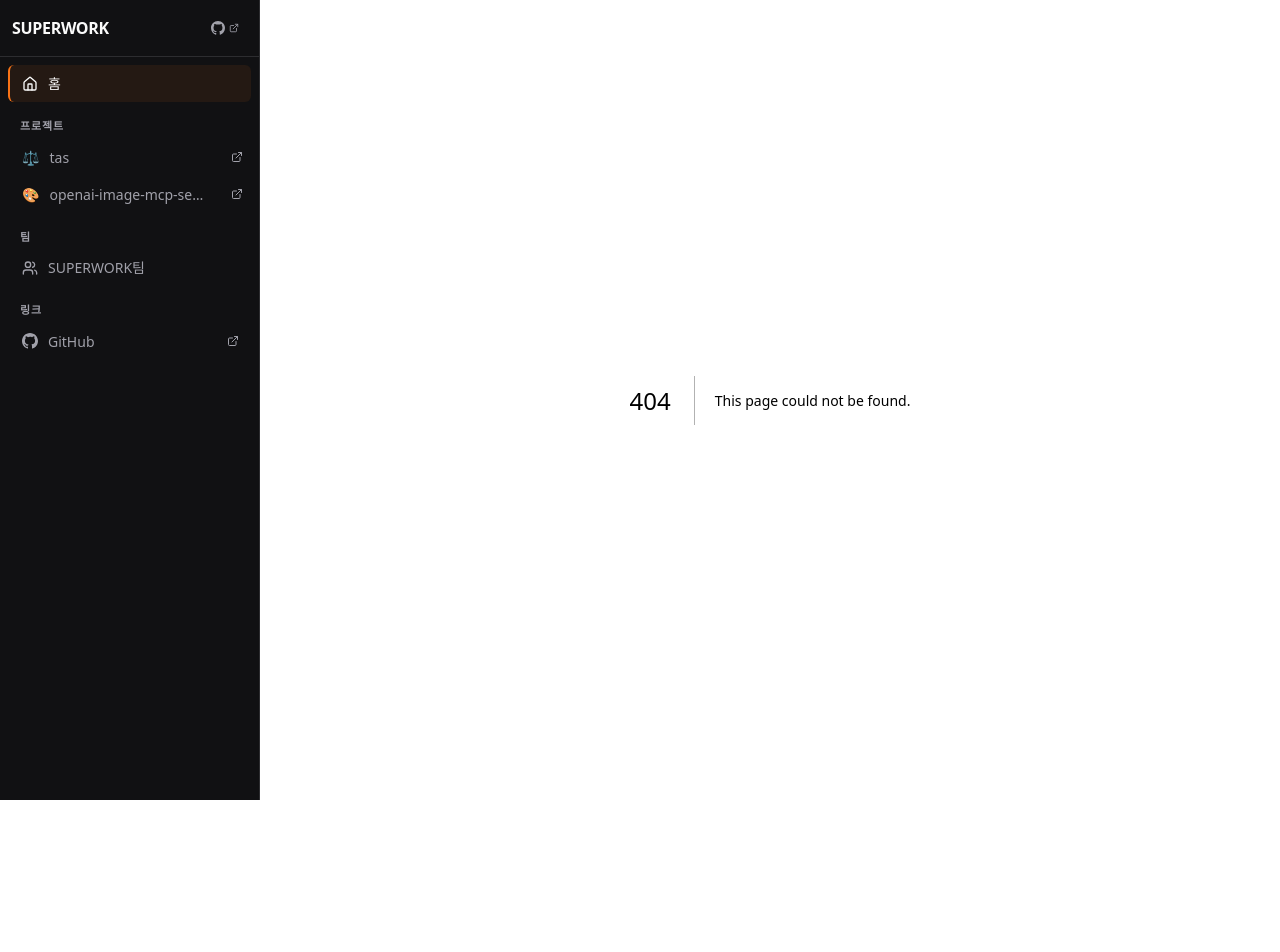
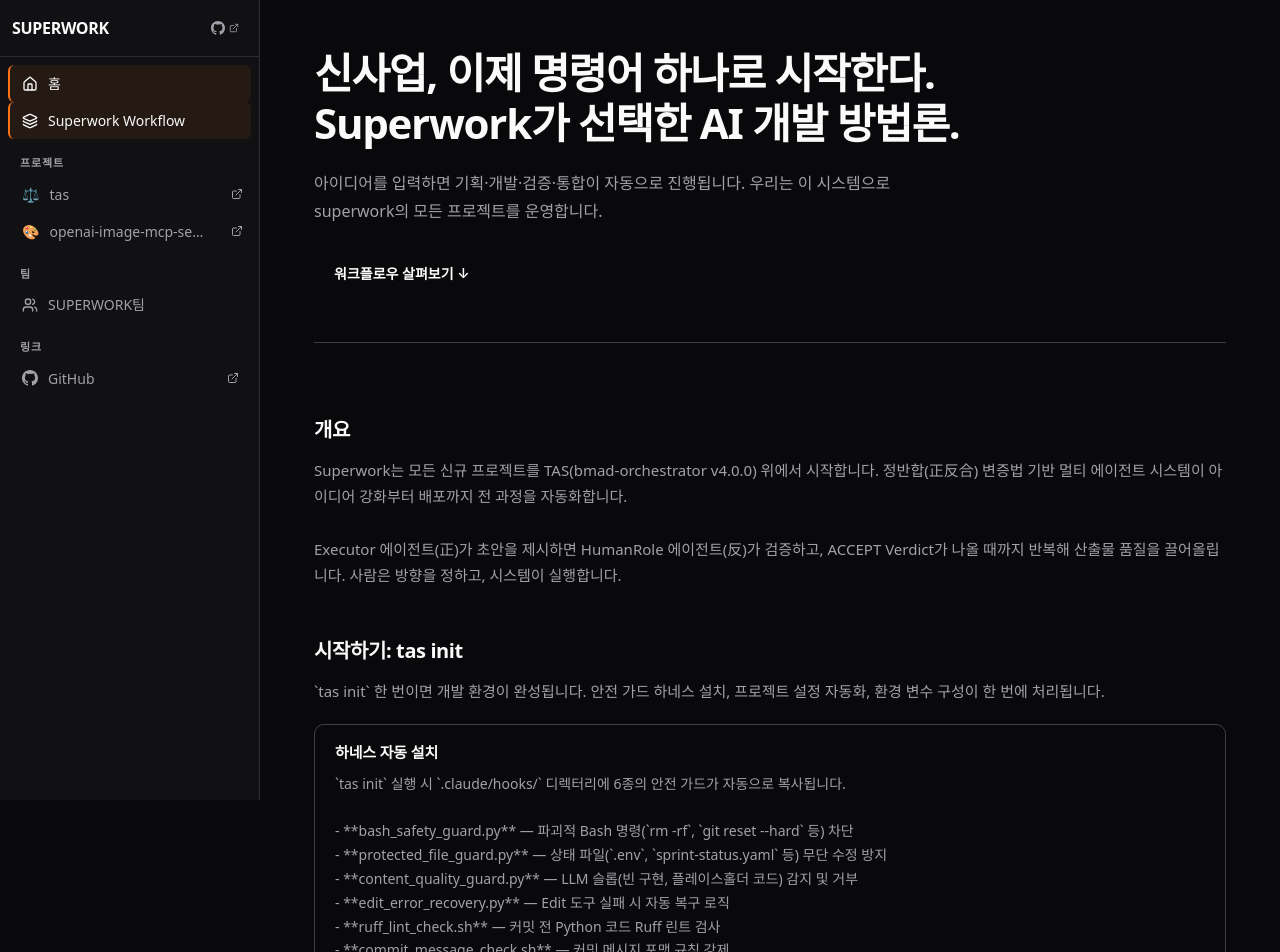
Before and after one commit to SuperworkTF/Superwork_KTNasmedia, a Next.js app: page /Superwork_KTNasmedia/workflow in a window 1280 px wide. Before the commit this address had no page. Shown: the top 952 px of the page. Before the commit the page ends 800 px from the top, so only its background shows below. Built offline with nearby package versions, Linux system fonts and the light colour scheme; a web font is replaced by a local one.

Commit message:
chunk-2: Sidebar 엔트리 + /workflow 라우트 스켈레톤
dialectic verdict: ACCEPT

rounds: 1

```diff
--- /dev/null
+++ b/src/app/workflow/page.tsx
@@ -0,0 +1,172 @@
+import type { Metadata } from 'next';
+import { heroCopy, workflowSections } from '@/data/workflow';
+
+export const metadata: Metadata = {
+  title: 'Superwork Workflow — SUPERWORK',
+  description:
+    'TAS(bmad-orchestrator) 기반 AI 개발 방법론. 아이디어부터 배포까지 전 과정을 자동화합니다.',
+  openGraph: {
+    title: 'Superwork Workflow — SUPERWORK',
+    description:
+      'TAS(bmad-orchestrator) 기반 AI 개발 방법론. 아이디어부터 배포까지 전 과정을 자동화합니다.',
+  },
+};
+
+export default function WorkflowPage() {
+  return (
+    <main id="main-content">
+      <div
+        style={{
+          maxWidth: '960px',
+          margin: '0 auto',
+          padding: '48px 24px 96px',
+        }}
+      >
+        {/* ── 히어로 ─────────────────────────────────────────────────── */}
+        <section
+          style={{
+            marginBottom: '72px',
+            paddingBottom: '48px',
+            borderBottom: '1px solid var(--color-outline)',
+          }}
+        >
+          <h1
+            style={{
+              fontSize: 'clamp(1.75rem, 4vw, 2.625rem)',
+              fontWeight: 700,
+              color: 'var(--color-snow)',
+              letterSpacing: '-0.03em',
+              lineHeight: 1.2,
+              marginBottom: '20px',
+              whiteSpace: 'pre-line',
+            }}
+          >
+            {heroCopy.headline}
+          </h1>
+          <p
+            style={{
+              color: 'var(--color-muted)',
+              lineHeight: 1.75,
+              fontSize: '1rem',
+              maxWidth: '620px',
+              marginBottom: '28px',
+            }}
+          >
+            {heroCopy.subcopy}
+          </p>
+          {heroCopy.ctaLabel && (
+            <a
+              href="#overview"
+              style={{
+                display: 'inline-flex',
+                alignItems: 'center',
+                gap: '6px',
+                padding: '10px 20px',
+                borderRadius: '8px',
+                fontSize: '0.875rem',
+                fontWeight: 600,
+                backgroundColor: 'var(--color-ember)',
+                color: '#fff',
+                textDecoration: 'none',
+              }}
+            >
+              {heroCopy.ctaLabel} ↓
+            </a>
+          )}
+        </section>
+
+        {/* ── 섹션 목록 스켈레톤 (chunk 3에서 다뎁스 네비 + 본문 확장) ── */}
+        <div
+          style={{
+            display: 'flex',
+            flexDirection: 'column',
+            gap: '48px',
+          }}
+        >
+          {workflowSections.map((section) => (
+            <section key={section.id} id={section.id}>
+              {/* 섹션 헤딩 */}
+              <h2
+                style={{
+                  fontSize: '1.25rem',
+                  fontWeight: 700,
+                  color: 'var(--color-snow)',
+                  letterSpacing: '-0.02em',
+                  marginBottom: '12px',
+                }}
+              >
+                {section.title}
+              </h2>
+
+              {/* 섹션 본문 */}
+              {section.body && (
+                <p
+                  style={{
+                    color: 'var(--color-muted)',
+                    lineHeight: 1.75,
+                    fontSize: '0.9375rem',
+                    marginBottom: section.children ? '20px' : 0,
+                    whiteSpace: 'pre-line',
+                  }}
+                >
+                  {section.body}
+                </p>
+              )}
+
+              {/* 하위 항목 카드 목록 */}
+              {section.children && section.children.length > 0 && (
+                <ul
+                  style={{
+                    listStyle: 'none',
+                    padding: 0,
+                    margin: 0,
+                    display: 'flex',
+                    flexDirection: 'column',
+                    gap: '10px',
+                  }}
+                >
+                  {section.children.map((child) => (
+                    <li
+                      key={child.id}
+                      id={child.id}
+                      style={{
+                        padding: '16px 20px',
+                        borderRadius: '10px',
+                        background: 'var(--color-surface)',
+                        border: '1px solid var(--color-outline)',
+                      }}
+                    >
+                      <p
+                        style={{
+                          fontSize: '0.9375rem',
+                          fontWeight: 600,
+                          color: 'var(--color-snow)',
+                          marginBottom: child.body ? '8px' : 0,
+                          letterSpacing: '-0.01em',
+                        }}
+                      >
+                        {child.title}
+                      </p>
+                      {child.body && (
+                        <p
+                          style={{
+                            fontSize: '0.875rem',
+                            color: 'var(--color-muted)',
+                            lineHeight: 1.7,
+                            whiteSpace: 'pre-line',
+                          }}
+                        >
+                          {child.body}
+                        </p>
+                      )}
+                    </li>
+                  ))}
+                </ul>
+              )}
+            </section>
+          ))}
+        </div>
+      </div>
+    </main>
+  );
+}
--- a/src/components/Sidebar.tsx
+++ b/src/components/Sidebar.tsx
@@ -4,7 +4,7 @@
 import Link from 'next/link';
 import { usePathname } from 'next/navigation';
 import { motion } from 'framer-motion';
-import { Home, Users, ExternalLink, X } from 'lucide-react';
+import { Home, Users, ExternalLink, X, Layers } from 'lucide-react';
 import FocusTrap from 'focus-trap-react';
 import { useSidebar } from '@/contexts/SidebarContext';
 import { useSidebarScrollspy, SECTION_IDS } from '@/hooks/useSidebarScrollspy';
@@ -254,6 +254,17 @@
           홈
         </Link>
 
+        {/* Superwork Workflow */}
+        <Link
+          href="/workflow"
+          className="sidebar-item"
+          aria-current={pathname.startsWith('/workflow') ? 'page' : undefined}
+          onClick={closeSidebar}
+        >
+          <Layers size={16} aria-hidden="true" />
+          Superwork Workflow
+        </Link>
+
         {/* ── 프로젝트 섹션 ── */}
         {/* 카테고리 레이블이 scrollspy 하이라이트 소유 (ember 색상 변화) */}
         <p
```
